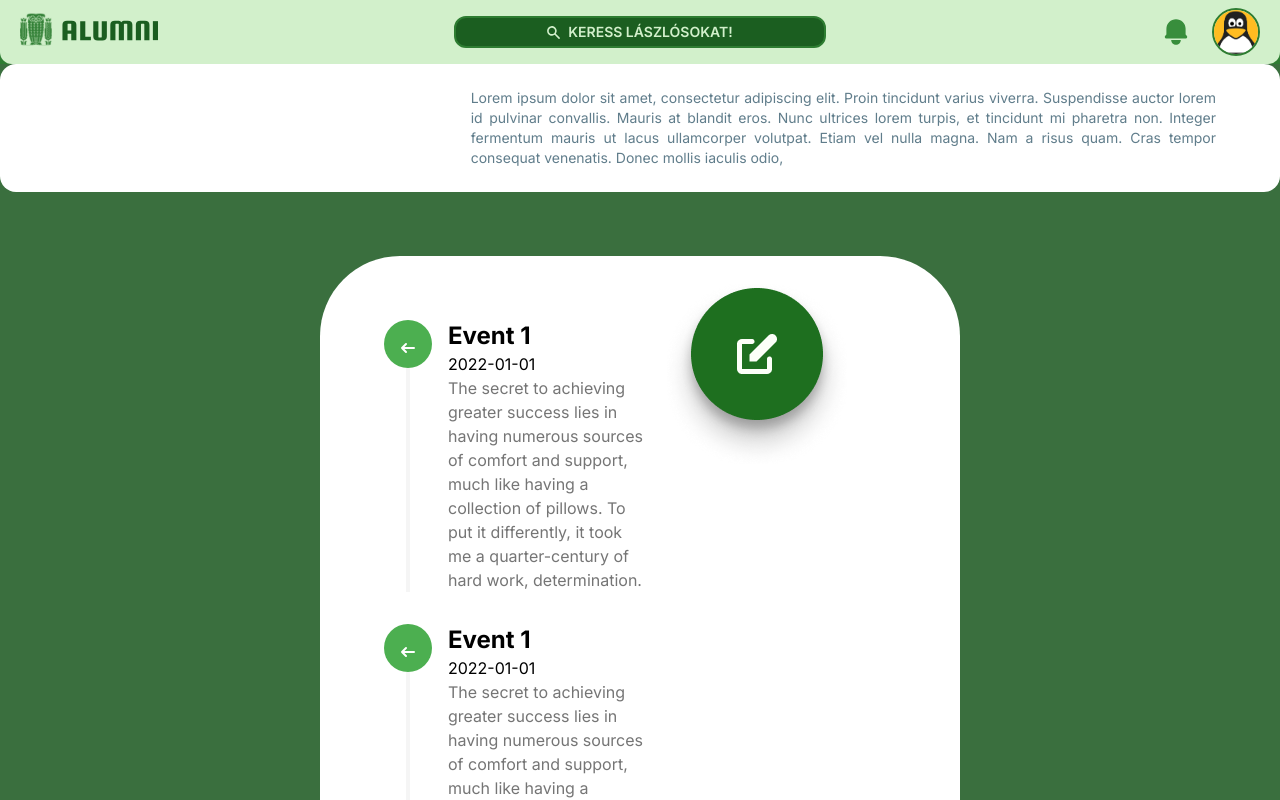
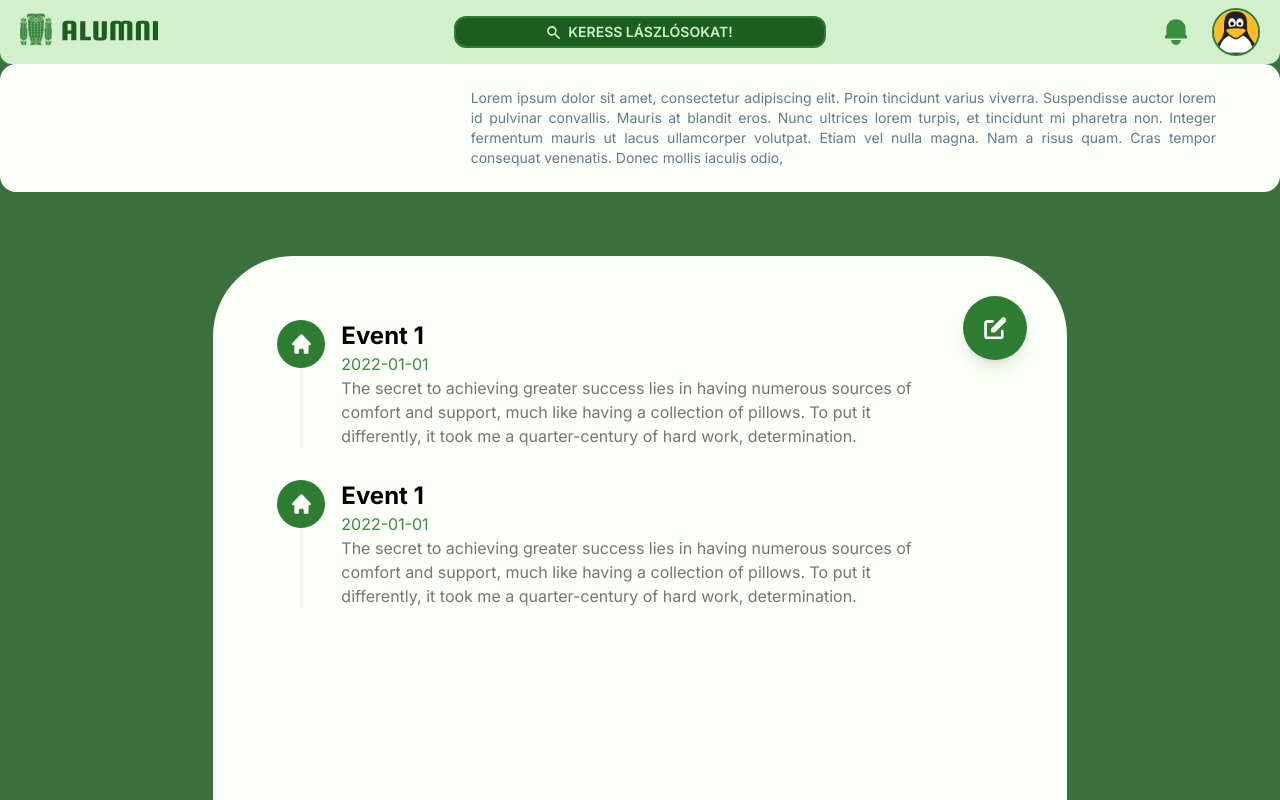
Before and after one commit to nagybrandy/szlg-alumni, a Next.js app: page /profile in a window 1280 px wide. Shown: the top 800 px of the page. Built offline with nearby package versions, Linux system fonts and the light colour scheme.

Commit message:
Profile page update

```diff
--- a/src/app/page.tsx
+++ b/src/app/page.tsx
@@ -17,7 +17,6 @@ export default function Home() {
             <BlogCard key={index} {...post} />
           ))}
         </BlogContainer>
-
       </div>
     </main>
   )
--- a/src/app/profile/EventCard.tsx
+++ b/src/app/profile/EventCard.tsx
@@ -7,16 +7,14 @@ export const EventCard = (props:any) => {
   return (
     <><div className="flex mb-8">
       <div className='flex flex-col w-16'>
-        <div className="flex items-center min-w-12 min-h-12 bg-green-500 rounded-full">
-          <svg className="w-6 h-6 text-white m-auto" fill="none" stroke="currentColor" viewBox="0 0 24 24" xmlns="http://www.w3.org/2000/svg">
-            <path strokeLinecap="round" strokeLinejoin="round" strokeWidth={2} d="M10 20l-4-4m0 0l4-4m-4 4h12" />
-          </svg>
+        <div className="flex min-w-12 min-h-12 bg-green-800 rounded-full">
+          <img src="/home_icon_alone.png" alt="" className='w-5 h-5 m-auto'/>
         </div>
         <div className='bg-gray-100 h-full w-1 m-auto'></div>
       </div>
       <div className="ml-4">
         <h2 className="text-2xl font-bold">{props.title}</h2>
-        <p className='text-left'>{props.date}</p>
+        <p className='text-left text-green-700'>{props.date}</p>
         <p className="text-gray-600">
           The secret to achieving greater success lies in having numerous sources of comfort and support, much like having a collection of pillows. To put it differently, it took me a quarter-century of hard work, determination.
         </p>
--- a/src/app/profile/Timeline.tsx
+++ b/src/app/profile/Timeline.tsx
@@ -4,7 +4,7 @@ import { EventCard } from './EventCard';
 
 const Timeline = () => {
   return (
-    <div className="container mx-auto pt-16 pl-16 min-w-8/12">
+    <div className="container mx-auto pt-16 pl-16 min-w-96">
         <div className="relative flex flex-col"></div>
         {events.map((event, index) => (
             <EventCard key={index} {...event} index={index} />
--- a/src/app/profile/page.tsx
+++ b/src/app/profile/page.tsx
@@ -5,15 +5,15 @@ import Timeline from './Timeline';
 export default function ProfilePage() {
     return (
         <div className="flex flex-col bg-[#3A6F3E]">
-            <div className="bg-white h-32 flex flex-row w-full rounded-2xl">
+            <div className="bg-[#FCFFF8] h-32 flex flex-row w-full rounded-2xl">
                 <div className="w-3/5"></div>
                 <p className="text-justify my-auto w-full pr-16 text-base text-sm text-[#607D8B]">Lorem ipsum dolor sit amet, consectetur adipiscing elit. Proin tincidunt varius viverra. Suspendisse auctor lorem id pulvinar convallis. Mauris at blandit eros. Nunc ultrices lorem turpis, et tincidunt mi pharetra non. Integer fermentum mauris ut lacus ullamcorper volutpat. Etiam vel nulla magna. Nam a risus quam. Cras tempor consequat venenatis. Donec mollis iaculis odio,</p>
             </div>
             <div className="h-16 min-h-full"></div>
-            <div className="bg-white h-screen w-1/2 self-center rounded-t-[5em] flex flex-row">
+            <div className="bg-[#FCFFF8] h-screen w-8/12 self-center rounded-t-[5em] flex flex-row justify-between">
                 <Timeline />
-                <div className="rounded-3xl p-5 w-full items-end">
-                    <img src="/edit_button.png" alt="szerkeszt" className="pt-2 min-w-1/12" />
+                <div className="flex min-w-16 h-16 bg-green-800 rounded-full m-10 shadow-lg hover:bg-green-500">
+                    <img src="./edit_icon.png" alt="" className='w-7 h-7 m-auto'/>
                 </div>
             </div>
         </div>
```
Also changed, not shown: public/edit_icon.png (added), public/home_icon_alone.png (added).
